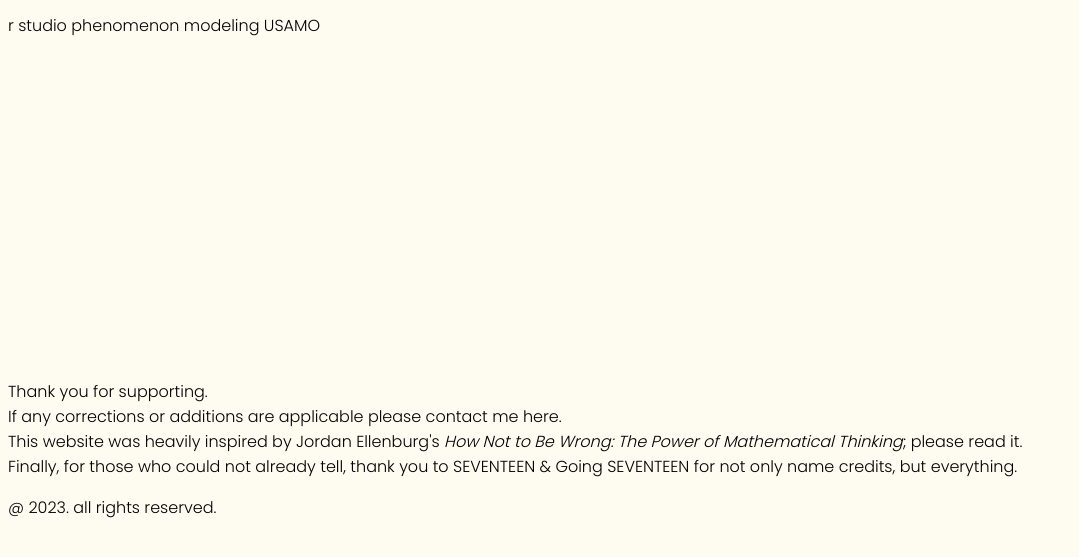
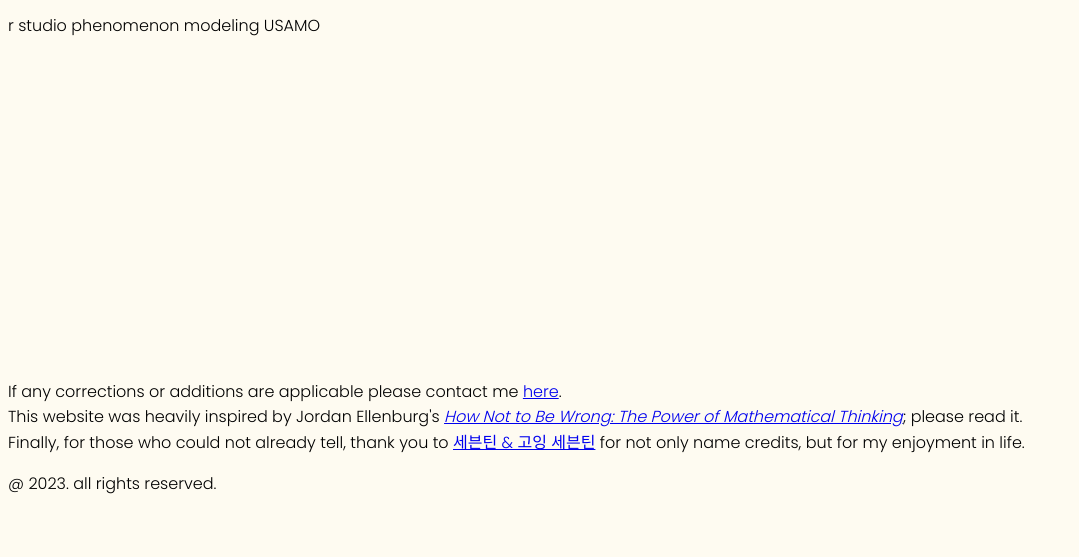
Before and after one commit to chwrl/chwrl.github.io, a plain HTML site: page index.html in a window 1280 px wide. Shown: the part 105-662 px from the top of the page, without its empty margins (0-1079 px from the left). Drawn offline with Linux system fonts and the light colour scheme.

Commit message:
Update index.html

```diff
--- a/index.html
+++ b/index.html
@@ -24,7 +24,7 @@
     <!-- notes, credit, copyright -->
     <br><br><br><br><br><br><br><br><br><br><br><br><br>
     <div class="bottom">
-      <p>Thank you for supporting.<br>If any corrections or additions are applicable please contact me here.<br>This website was heavily inspired by Jordan Ellenburg's <i>How Not to Be Wrong: The Power of Mathematical Thinking</i>; please read it.<br>Finally, for those who could not already tell, thank you to SEVENTEEN & Going SEVENTEEN for not only name credits, but everything.</p>
+      <p>If any corrections or additions are applicable please contact me <a href="google.com" target="_blank">here</a>.<br>This website was heavily inspired by Jordan Ellenburg's <a href="https://www.goodreads.com/book/show/18693884-how-not-to-be-wrong" target="_blank"><i>How Not to Be Wrong: The Power of Mathematical Thinking</i></a>; please read it.<br>Finally, for those who could not already tell, thank you to <a href="https://www.youtube.com/watch?v=OuehnUaT-Hk&list=PLk_UmMfvZDx2NxKtr1WOs3w4f2GoTpful&index=15" target="_blank">세븐틴 & 고잉 세븐틴</a> for not only name credits, but for my enjoyment in life.</p>
       <footer><p id="footer">@ 2023. all rights reserved.</p></footer>
     </div>
 
```
